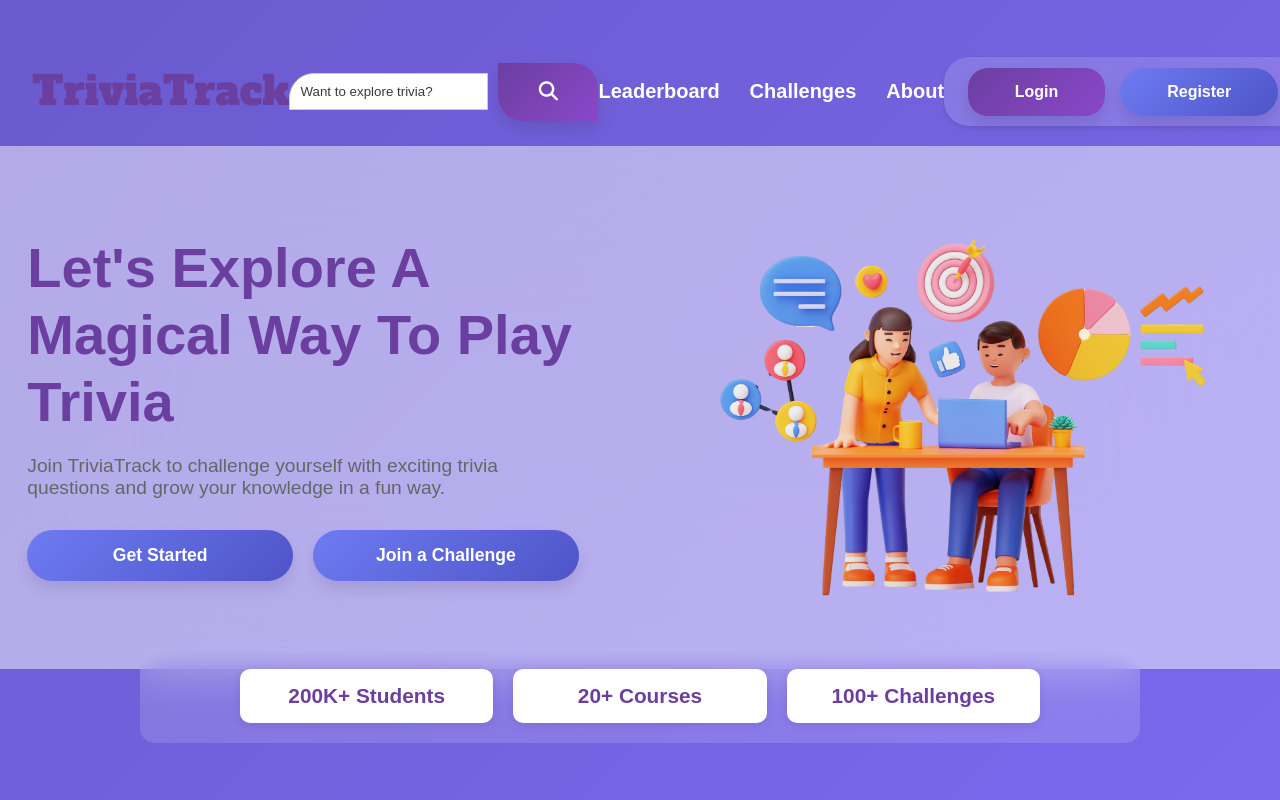
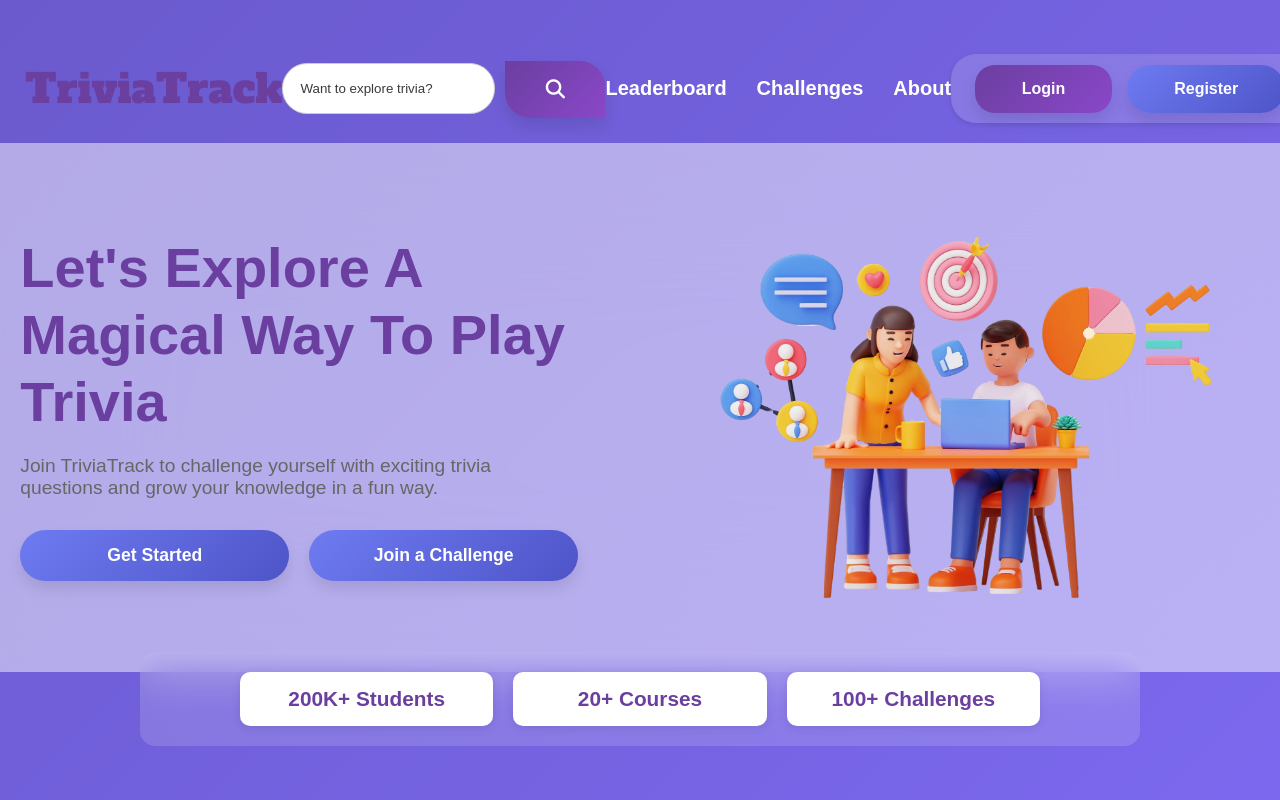
Before and after one commit to MubeenNaushad/TriviaTrack, a React (Create React App) app in the folder ff/triviatrack/: page / in a window 1280 px wide. Shown: the top 800 px of the page. Built offline with nearby package versions, Linux system fonts and the light colour scheme.

Commit message:
modified landing Page css

```diff
--- a/ff/triviatrack/src/App.css
+++ b/ff/triviatrack/src/App.css
@@ -34,9 +34,10 @@ body {
 }
 
 .search-bar input {
-  padding: 10px;
+  padding: 17px;
   border: 1px solid #ccc;
-  border-radius: 25px 0 0 0px;
+  border-radius: 25px 25px 25px 25px
+  ;
   outline: none;
 }
 
```
Also changed, not shown: 1 other file (tests, documents, lock files or other folders).
